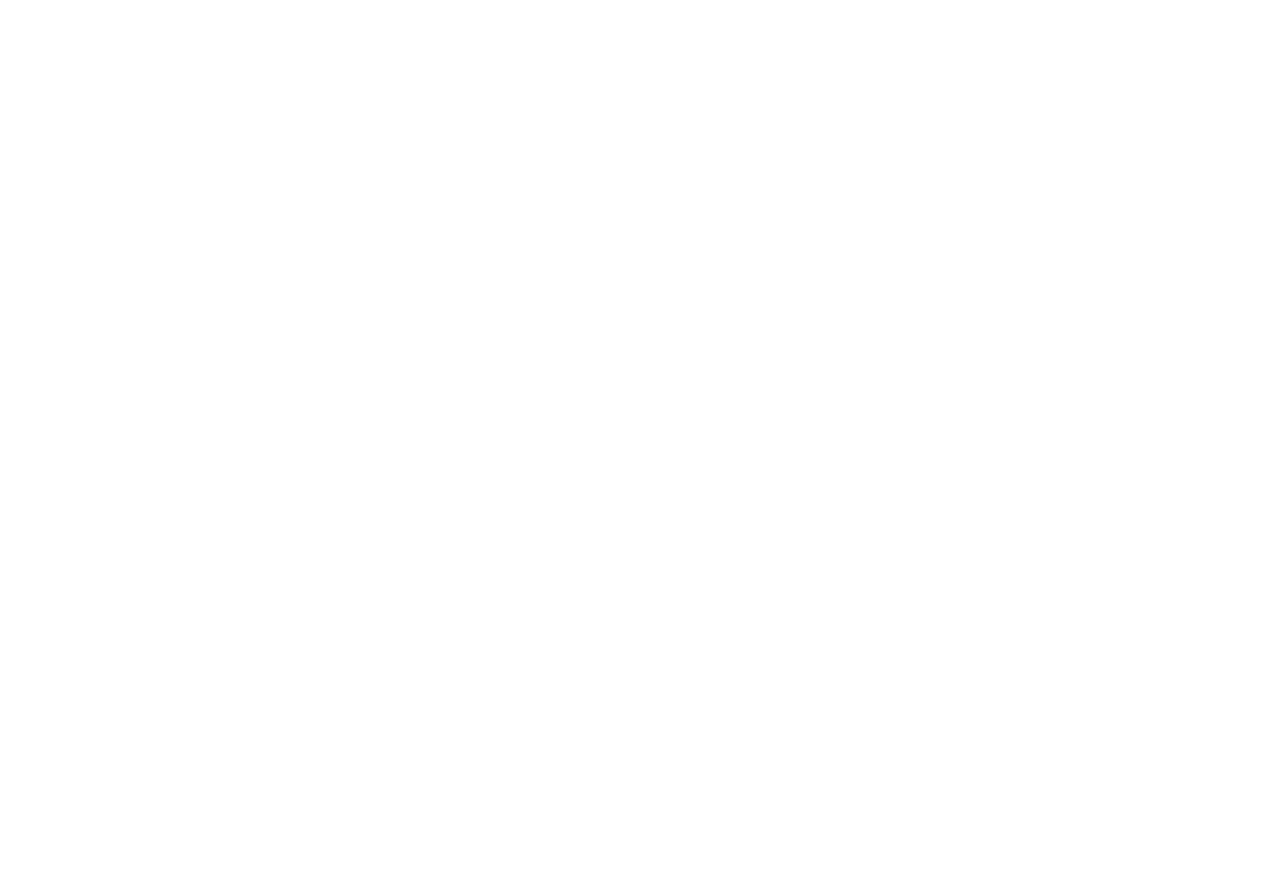
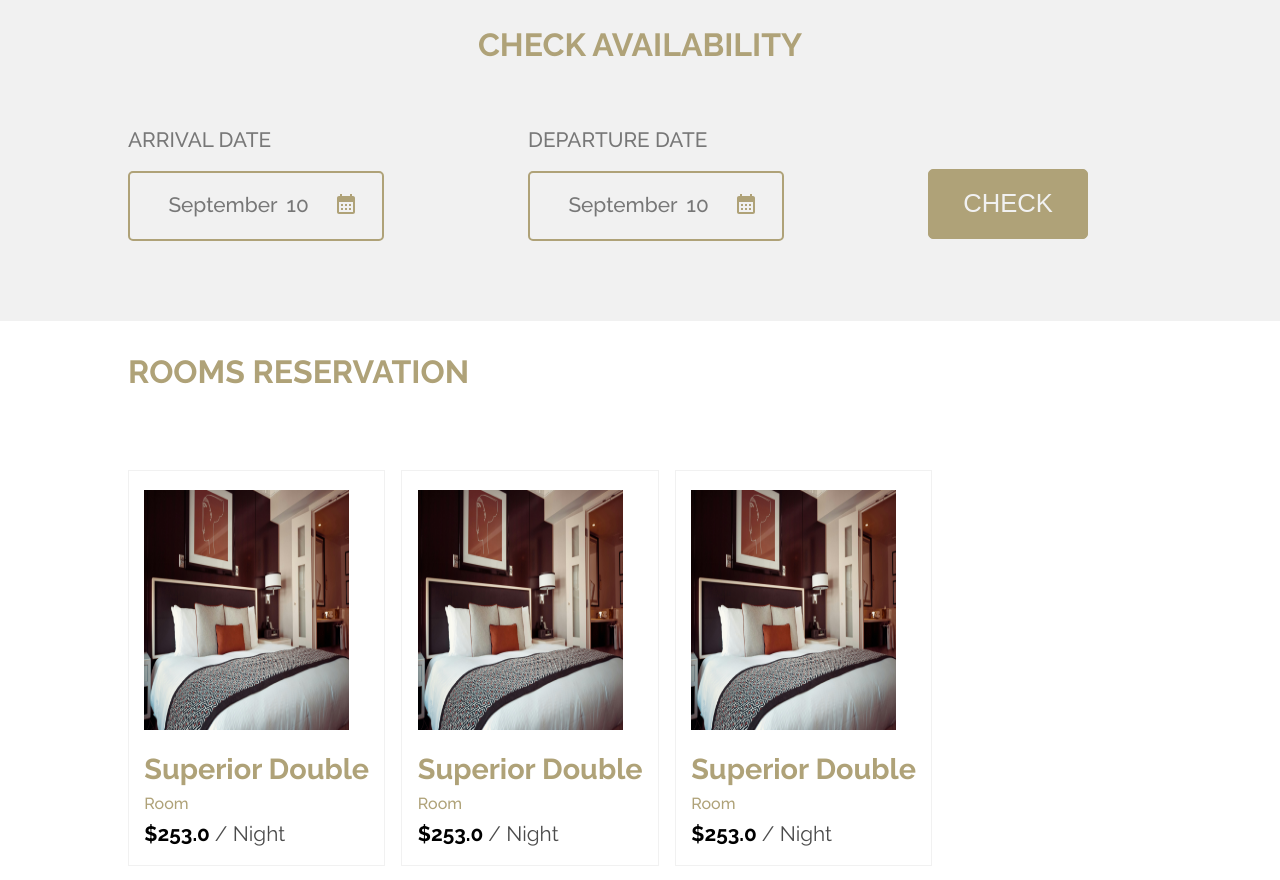
Before and after one commit to Gopisam1126/GuestManagementSystem, a React (Vite) app in the folder FRONTEND/: page /booking in a window 1280 px wide. Shown: the part 200-1080 px from the top of the page. Before the commit the page ends 800 px from the top, so only its background shows below. Built offline with nearby package versions, Linux system fonts and the light colour scheme.

Commit message:
add room-list - Booking

```diff
--- /dev/null
+++ b/FRONTEND/src/assets/component/bookRooms.jsx
@@ -0,0 +1,25 @@
+import "../componentStyles/bookRooms.css";
+import Rooms from "../constants/constants";
+function BookRooms() {
+    return <>
+        <section className="rb-section">
+            <h4 className="rb-main-head">
+                ROOMS RESERVATION
+            </h4>
+            <div className="rooms-list-container">
+                {
+                    Rooms.map((room) => (
+                        <div className="room-list" key={room.id}>
+                            <img src={room.imgUrl} alt="room-Thumbnail" className="room-thumbnail" />
+                            <p className="room-name">{room.name}</p>
+                            <p className="room-type">{room.type}</p>
+                            <p className="room-price">{room.price} <span> / Night</span></p>
+                        </div>
+                    ))
+                }
+            </div>
+        </section>
+    </>
+}
+
+export default BookRooms;
--- /dev/null
+++ b/FRONTEND/src/assets/componentStyles/bookRooms.css
@@ -0,0 +1,76 @@
+:root {
+
+    /* Primary Color Pallet */
+
+    --colorP: #333333;
+    --colorS: #AFA278;
+    --color1: #5E5E5E;
+    --colorF: #646464;
+
+    --colorbckup: #f1f1f1;
+    /* Secondary Color Pallet */
+
+    --colorSec1: #181C14;
+    --colorSec2: #3C3D37;
+    --colorSec3: #697565;
+    --coloeSec4: #ECDFCC;
+
+
+    --font-size-p: 7rem;
+    --font-size-h2: 5.2rem;
+    --font-size-s: 4.32rem;
+    --font-size-h3: 3.67rem;
+    --font-size-h4: 2rem;
+    --font-size-btn1: 1.6rem;
+    --font-size-text: 1.3rem;
+    --font-size-li: 1.12rem;
+    --font-size-L: 1.8rem;
+    --font-size-med: 1rem;
+    --font-size-sm: 0.8rem;
+    --font-size-exsm: 0.5rem;
+    --font-fam-p: "Raleway", sans-serif;
+}
+.rooms-list-container {
+    display: flex;
+    gap: 1rem;
+    flex-wrap: wrap;
+    padding: 3rem 10vw;
+}
+.rb-main-head {
+    padding: 2rem 10vw;
+    color: var(--colorS);
+}
+.room-list {
+    border: 1px solid #f1f1f1;
+    padding: 1.2rem 1.2vw;
+    cursor: pointer;
+    transition: all 0.3s ease-in-out;
+}
+.room-list:hover {
+    border: 1px solid #AFA278;
+}
+.room-thumbnail {
+    width: 16vw;
+    height: 15rem;
+}
+.room-name {
+    font-size: var(--font-size-L);
+    font-weight: 700;
+    padding-top: 1.1rem;
+    color: var(--colorS);
+    word-wrap: break-word;
+}
+.room-type {
+    font-size: var(--font-size-med);
+    color: var(--colorS);
+    font-weight: 500;
+    padding-top: 0.5rem;
+}
+.room-price {
+    font-weight: 700;
+    padding-top: 0.5rem;
+}
+.room-price span {
+    font-weight: 400 !important;
+    opacity: 0.7;
+}
--- /dev/null
+++ b/FRONTEND/src/assets/constants/constants.js
@@ -0,0 +1,116 @@
+const Rooms = [
+    {
+        id: 1,
+        imgUrl: "/images/hotel_room_bed.jpg",
+        name: "Superior Double",
+        type: "Room",
+        price: "$253.0"
+    },
+    {
+        id: 2,
+        imgUrl: "/images/hotel_room_bed.jpg",
+        name: "Superior Double",
+        type: "Room",
+        price: "$253.0"
+    },
+    {
+        id: 3,
+        imgUrl: "/images/hotel_room_bed.jpg",
+        name: "Superior Double",
+        type: "Room",
+        price: "$253.0"
+    },
+    {
+        id: 4,
+        imgUrl: "/images/hotel_room_bed.jpg",
+        name: "Superior Double",
+        type: "Room",
+        price: "$253.0"
+    },
+    {
+        id: 5,
+        imgUrl: "/images/hotel_room_bed.jpg",
+        name: "Superior Double",
+        type: "Room",
+        price: "$253.0"
+    },
+    {
+        id: 6,
+        imgUrl: "/images/hotel_room_bed.jpg",
+        name: "Superior Double",
+        type: "Room",
+        price: "$253.0"
+    },
+    {
+        id: 7,
+        imgUrl: "/images/hotel_room_bed.jpg",
+        name: "Superior Double",
+        type: "Room",
+        price: "$253.0"
+    },
+    {
+        id: 8,
+        imgUrl: "/images/hotel_room_bed.jpg",
+        name: "Superior Double",
+        type: "Room",
+        price: "$253.0"
+    },
+    {
+        id: 9,
+        imgUrl: "/images/hotel_room_bed.jpg",
+        name: "Superior Double",
+        type: "Room",
+        price: "$253.0"
+    },
+    {
+        id: 10,
+        imgUrl: "/images/hotel_room_bed.jpg",
+        name: "Superior Double",
+        type: "Room",
+        price: "$253.0"
+    },
+    {
+        id: 11,
+        imgUrl: "/images/hotel_room_bed.jpg",
+        name: "Superior Double",
+        type: "Room",
+        price: "$253.0"
+    },
+    {
+        id: 12,
+        imgUrl: "/images/hotel_room_bed.jpg",
+        name: "Superior Double",
+        type: "Room",
+        price: "$253.0"
+    },
+    {
+        id: 13,
+        imgUrl: "/images/hotel_room_bed.jpg",
+        name: "Superior Double",
+        type: "Room",
+        price: "$253.0"
+    },
+    {
+        id: 14,
+        imgUrl: "/images/hotel_room_bed.jpg",
+        name: "Superior Double",
+        type: "Room",
+        price: "$253.0"
+    },
+    {
+        id: 15,
+        imgUrl: "/images/hotel_room_bed.jpg",
+        name: "Superior Double",
+        type: "Room",
+        price: "$253.0"
+    },
+    {
+        id: 16,
+        imgUrl: "/images/hotel_room_bed.jpg",
+        name: "Superior Double",
+        type: "Room",
+        price: "$253.0"
+    },
+]
+
+export default Rooms;
--- a/FRONTEND/src/assets/pageStyles/booking.css
+++ b/FRONTEND/src/assets/pageStyles/booking.css
@@ -0,0 +1,51 @@
+:root {
+
+    /* Primary Color Pallet */
+
+    --colorP: #333333;
+    --colorS: #AFA278;
+    --color1: #5E5E5E;
+    --colorF: #646464;
+
+    /* Secondary Color Pallet */
+
+    --colorSec1: #181C14;
+    --colorSec2: #3C3D37;
+    --colorSec3: #697565;
+    --coloeSec4: #ECDFCC;
+
+
+    --font-size-p: 7rem;
+    --font-size-h2: 5.2rem;
+    --font-size-s: 4.32rem;
+    --font-size-h3: 3.67rem;
+    --font-size-h4: 2rem;
+    --font-size-btn1: 1.6rem;
+    --font-size-text: 1.3rem;
+    --font-size-li: 1.12rem;
+    --font-size-L: 1.8rem;
+    --font-size-med: 1rem;
+    --font-size-sm: 0.8rem;
+    --font-size-exsm: 0.5rem;
+    --font-fam-p: "Raleway", sans-serif;
+}
+.booking-body-container {
+    /* display: flex; */
+    /* gap: 5rem; */
+    font-family: var(--font-fam-p);
+    position: relative;
+    top: 9.1rem;
+}
+.booking-header {
+    background-color: rgba(24, 28, 20, 0.8);
+    backdrop-filter: blur(5px);
+    -webkit-backdrop-filter: blur(5px);
+    position: fixed;
+    top: 0rem;
+    left: 0;
+    padding-left: 10vw;
+    padding-top: 2rem;
+    padding-bottom: 2rem;
+    width: 100%;
+    z-index: 10;
+}
--- a/FRONTEND/src/assets/pages/booking.jsx
+++ b/FRONTEND/src/assets/pages/booking.jsx
@@ -1,7 +1,21 @@
+import Header2 from "../component/header2";
+import Availability from "../component/availability";
+import BookRooms from "../component/bookRooms";
+import "../pageStyles/booking.css";
 function Booking() {
     return <>
         <section className="booking-section">
-            <h1>Bookings</h1>
+            <div className="booking-header">
+                <Header2/>
+            </div>
+            <div className="booking-body-container">
+                <div className="avilability-container">
+                    <Availability/>
+                </div>
+                <div className="book-rooms-sec">
+                    <BookRooms/>
+                </div>
+            </div>
         </section>
     </>
 }
```
